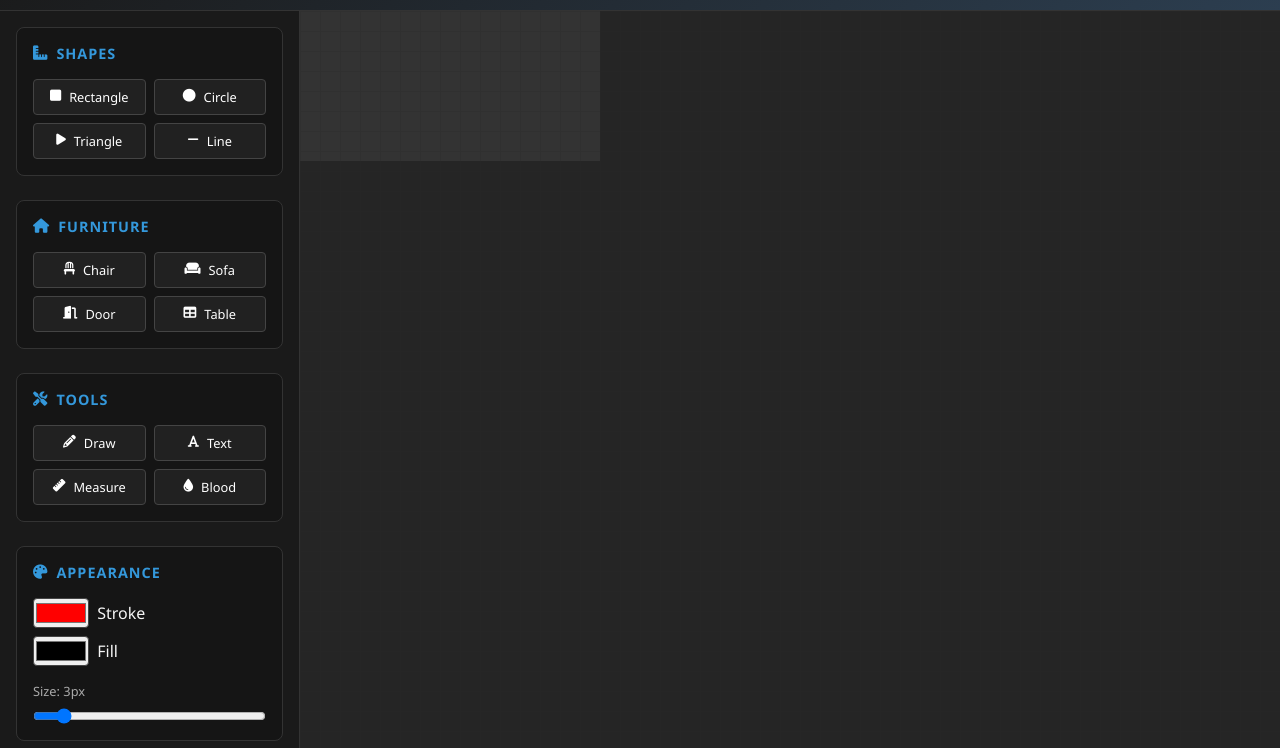
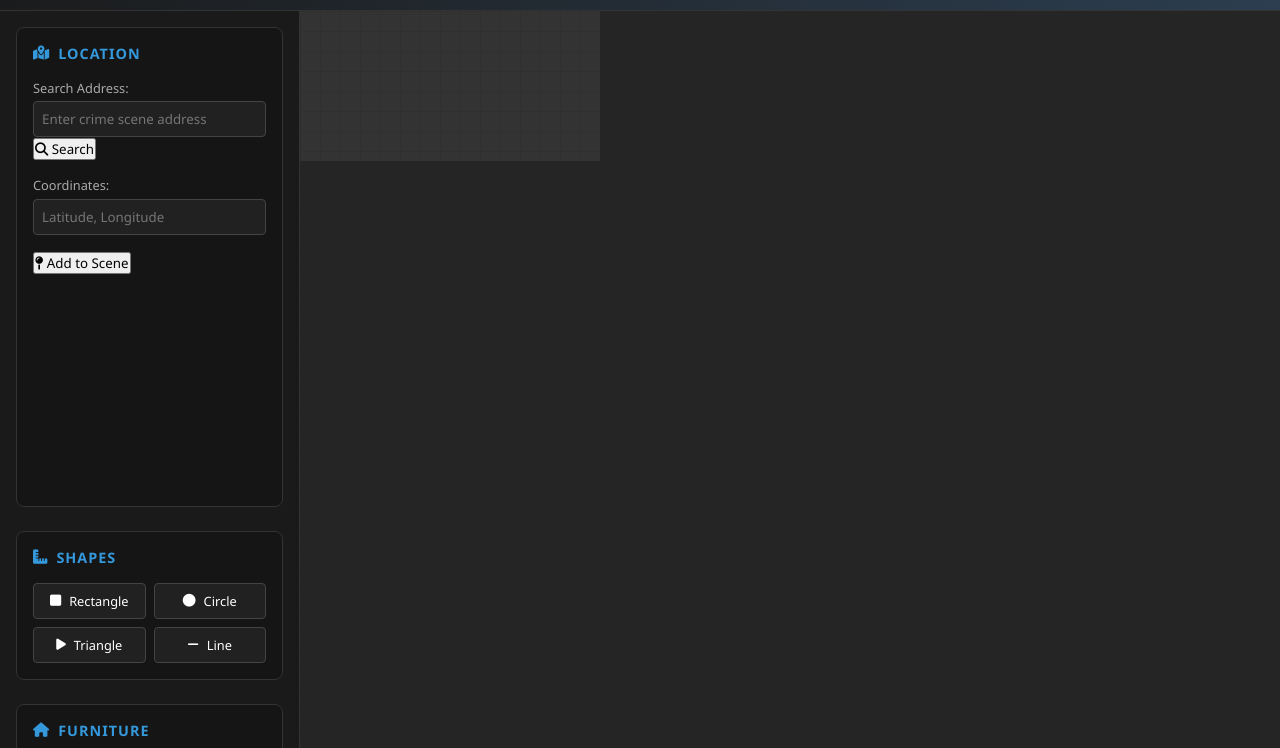
Before and after one commit to jac-rajendran/Crime-scene-mapper, a plain HTML site: page index.html in a window 1280 px wide. Shown: the part 52-800 px from the top of the page. Drawn offline with Linux system fonts and the light colour scheme; some packages are replaced by stand-ins of ours; a script that the page names is missing.

Commit message:
Update index.html

```diff
--- a/index.html
+++ b/index.html
@@ -22,6 +22,23 @@
 
     <div class="main-content">
       <aside class="tool-panel">
+        <div class="tool-section">
+          <h3><i class="fas fa-map-marked-alt"></i> LOCATION</h3>
+          <div class="form-group">
+            <label>Search Address:</label>
+            <input type="text" id="addressSearch" placeholder="Enter crime scene address">
+            <button id="searchAddress" class="search-btn"><i class="fas fa-search"></i> Search</button>
+          </div>
+          <div class="form-group">
+            <label>Coordinates:</label>
+            <input type="text" id="locationCoords" readonly placeholder="Latitude, Longitude">
+          </div>
+          <div class="form-group">
+            <button id="addLocationToScene"><i class="fas fa-map-pin"></i> Add to Scene</button>
+          </div>
+          <div id="miniMap" style="height: 200px; width: 100%; margin-top: 10px;"></div>
+        </div>
+
         <div class="tool-section">
           <h3><i class="fas fa-ruler-combined"></i> SHAPES</h3>
           <div class="tool-grid">
@@ -106,6 +123,7 @@
     </div>
   </div>
 
+  <script src="https://maps.googleapis.com/maps/api/js?key=YOUR_API_KEY&libraries=places"></script>
   <script src="https://cdnjs.cloudflare.com/ajax/libs/fabric.js/5.3.1/fabric.min.js"></script>
   <script src="script.js"></script>
 </body>
```
